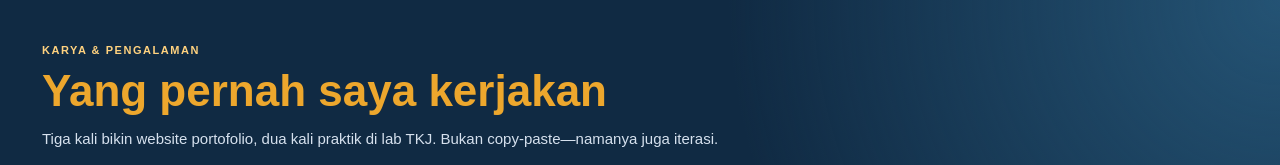
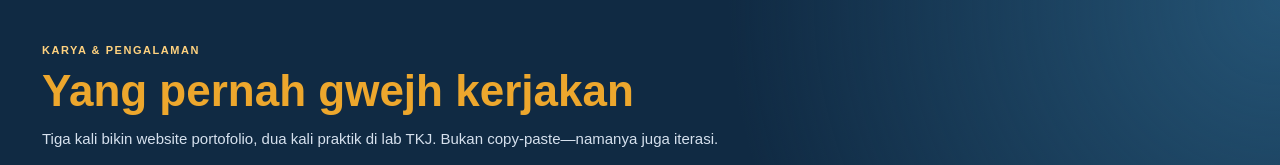
Before and after one commit to Hanzku/portofolio3D, a website: page static/projects.html in a window 1280 px wide. Shown: the top 165 px of the page. Drawn offline with Linux system fonts and the light colour scheme.

Commit message:
Update projects.html

```diff
--- a/static/projects.html
+++ b/static/projects.html
@@ -5,7 +5,7 @@
   <meta name="viewport" content="width=device-width, initial-scale=1">
   <meta name="theme-color" content="#102a43">
   <link rel="icon" type="image/svg+xml" href="/favicon.svg" sizes="any">
-  <title>Proyek — alfachridzy</title>
+  <title>Project Gwejh</title>
   <style>
     * { box-sizing: border-box; }
     body {
@@ -43,7 +43,7 @@
 <body>
   <main>
     <p class="eyebrow">KARYA &amp; PENGALAMAN</p>
-    <h1>Yang pernah saya kerjakan</h1>
+    <h1>Yang pernah gwejh kerjakan</h1>
     <p class="intro">Tiga kali bikin website portofolio, dua kali praktik di lab TKJ. Bukan copy-paste—namanya juga iterasi.</p>
 
     <section aria-labelledby="web-projects">
```
